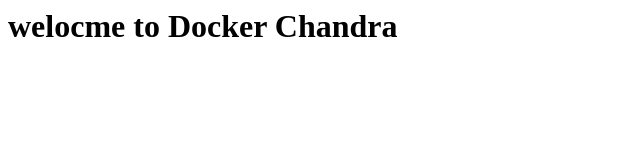
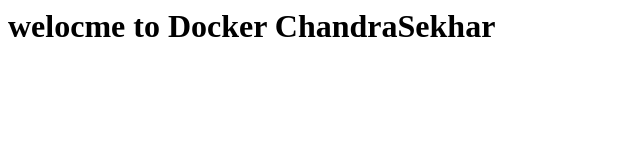
Before and after one commit to devarachandrasekhar/Docker, a plain HTML site: page COPY/qi/index.html in a window 1280 px wide. Shown: the whole page, without its empty margins (0-640 px from the left). Drawn offline with Linux system fonts and the light colour scheme.

Commit message:
docker practice

```diff
--- a/COPY/qi/index.html
+++ b/COPY/qi/index.html
@@ -1 +1 @@
-<h1>welocme to Docker Chandra</h1>
+<h1>welocme to Docker ChandraSekhar</h1>
```
